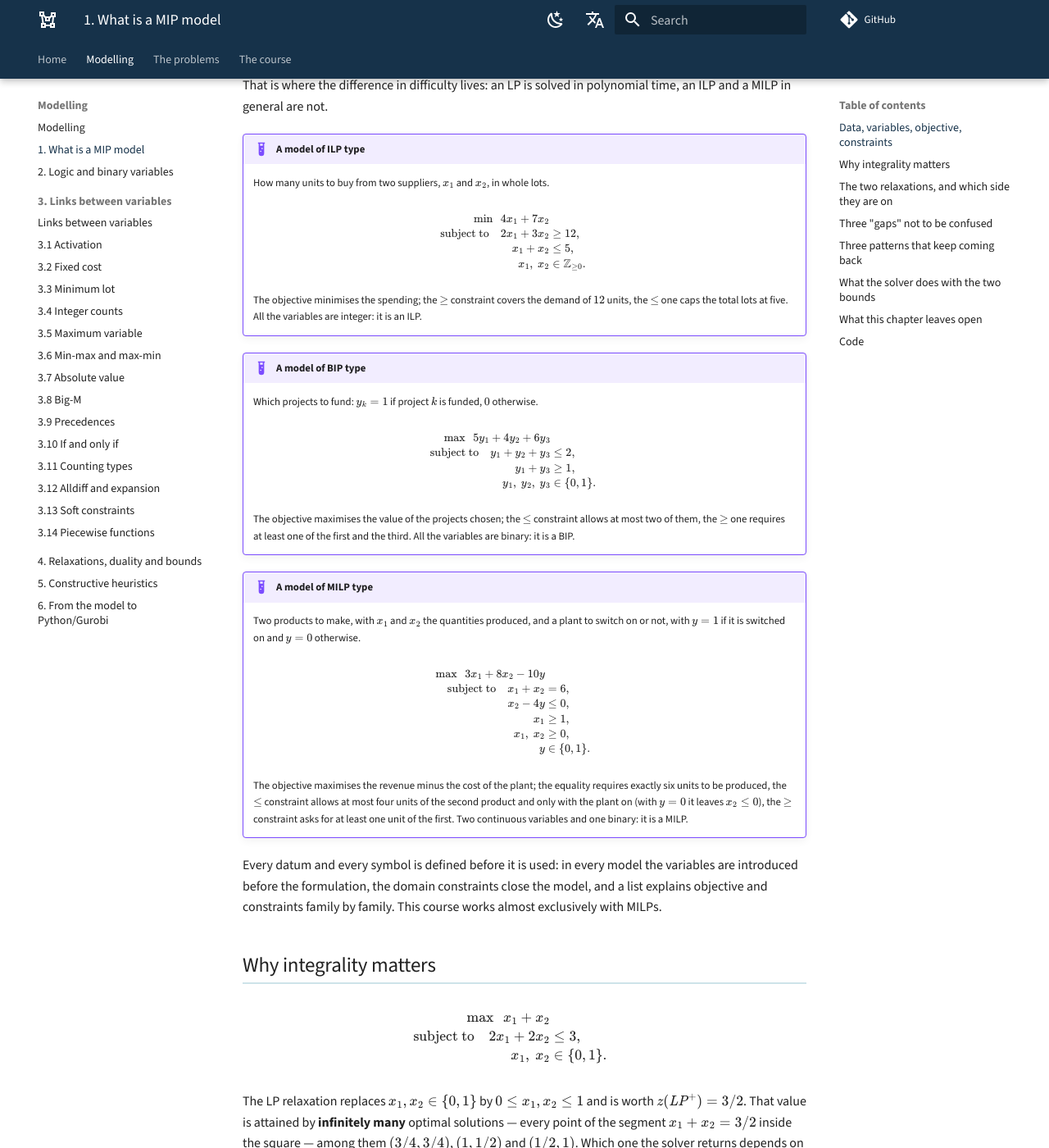
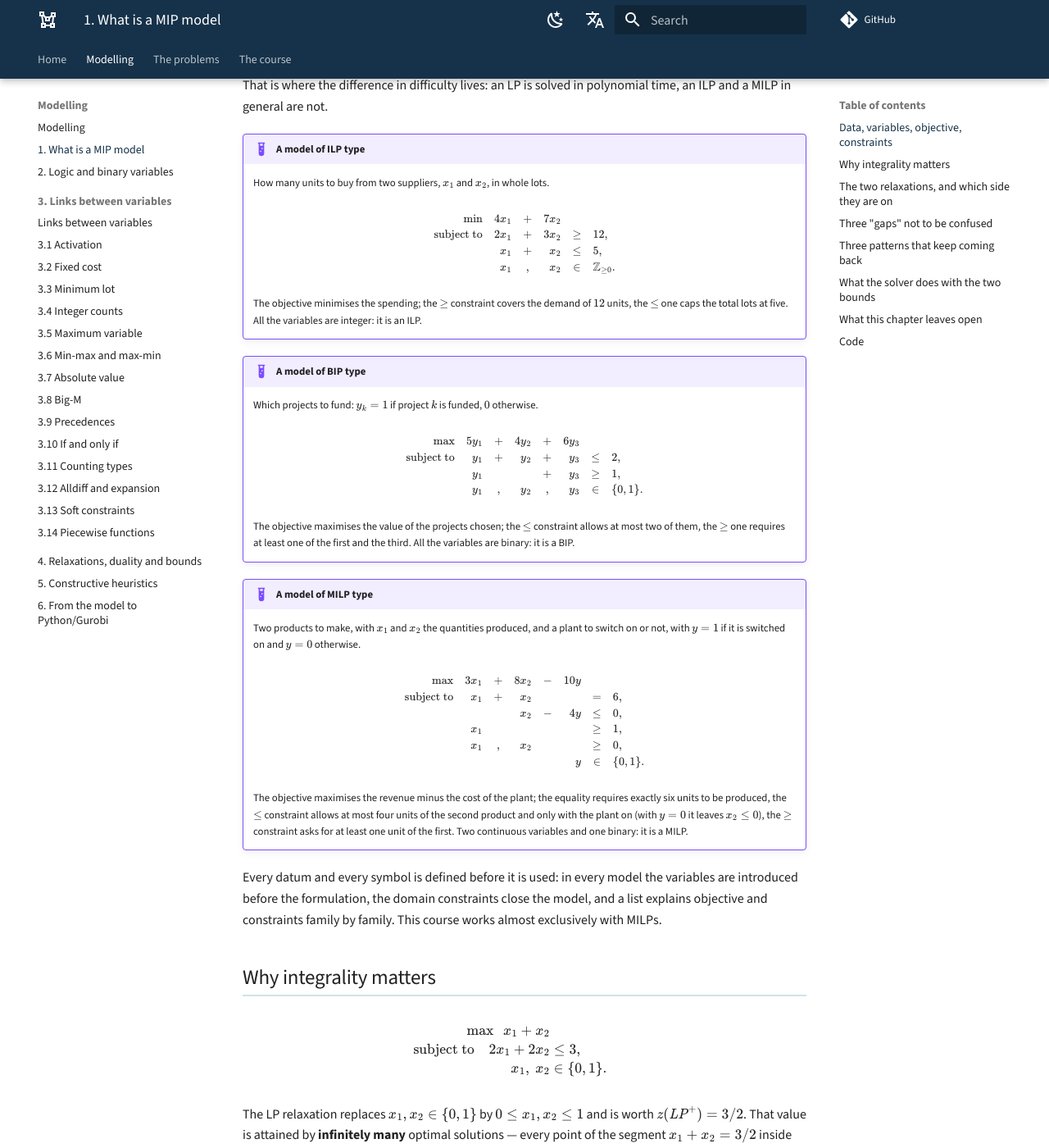
Before and after one commit to fabiofurini/mip-modelling, an MkDocs documentation site: the page built from docs/modelling-1.md, in a window 1280 px wide and 1400 px high, scrolled down 1148 px. Shown: the whole window at 82% size. Built offline with MkDocs 1.6.1 and Material for MkDocs 9.7.7, drawn with Linux system fonts in a browser that asks for light colours; comment, search, counter and statistics services are not loaded.

Commit message:
Models in columns: one column per variable, domain row included
- every variable has its own column, empty cells where it does not appear
- the domain row sits inside the array, with the commas in the sign column,
  so the variables stay aligned
- right-hand sides left-aligned, more space between rows and columns

Co-Authored-By: Claude Opus 5 (1M context) <noreply@anthropic.com>

```diff
--- a/docs/modelling-1.md
+++ b/docs/modelling-1.md
@@ -60,12 +60,12 @@ time, an ILP and a MILP in general are not.
     How many units to buy from two suppliers, $x_1$ and $x_2$, in whole lots.
 
     $$
-    \begin{aligned}
-    \min ~~ 4x_1 + 7x_2 & & \\
-    \text{subject to} \quad 2x_1 + 3x_2 &\ge 12, & \\
-    x_1 + x_2 &\le 5, & \\
-    x_1,\ x_2 &\in \mathbb{Z}_{\ge 0}. &
-    \end{aligned}
+    \begin{array}{r r c r c l}
+    \min & 4x_1 & + & 7x_2 &  & \\
+    \text{subject to} & 2x_1 & + & 3x_2 & \ge & 12,\\
+     & x_1 & + & x_2 & \le & 5,\\
+     & x_1 & , & x_2 & \in & \mathbb{Z}_{\ge 0}.
+    \end{array}
     $$
 
     The objective minimises the spending; the $\ge$ constraint covers the demand
@@ -76,12 +76,12 @@ time, an ILP and a MILP in general are not.
     Which projects to fund: $y_k = 1$ if project $k$ is funded, $0$ otherwise.
 
     $$
-    \begin{aligned}
-    \max ~~ 5y_1 + 4y_2 + 6y_3 & & \\
-    \text{subject to} \quad y_1 + y_2 + y_3 &\le 2, & \\
-    y_1 + y_3 &\ge 1, & \\
-    y_1,\ y_2,\ y_3 &\in \{0, 1\}. &
-    \end{aligned}
+    \begin{array}{r r c r c r c l}
+    \max & 5y_1 & + & 4y_2 & + & 6y_3 &  & \\
+    \text{subject to} & y_1 & + & y_2 & + & y_3 & \le & 2,\\
+     & y_1 &  &  & + & y_3 & \ge & 1,\\
+     & y_1 & , & y_2 & , & y_3 & \in & \{0, 1\}.
+    \end{array}
     $$
 
     The objective maximises the value of the projects chosen; the $\le$
@@ -94,14 +94,14 @@ time, an ILP and a MILP in general are not.
     otherwise.
 
     $$
-    \begin{aligned}
-    \max ~~ 3x_1 + 8x_2 - 10y & & \\
-    \text{subject to} \quad x_1 + x_2 &= 6, & \\
-    x_2 - 4y &\le 0, & \\
-    x_1 &\ge 1, & \\
-    x_1,\ x_2 &\ge 0, & \\
-    y &\in \{0, 1\}. &
-    \end{aligned}
+    \begin{array}{r r c r c r c l}
+    \max & 3x_1 & + & 8x_2 & - & 10y &  & \\
+    \text{subject to} & x_1 & + & x_2 &  &  & = & 6,\\
+     &  &  & x_2 & - & 4y & \le & 0,\\
+     & x_1 &  &  &  &  & \ge & 1,\\
+     & x_1 & , & x_2 &  &  & \ge & 0,\\
+     &  &  &  &  & y & \in & \{0, 1\}.
+    \end{array}
     $$
 
     The objective maximises the revenue minus the cost of the plant; the equality
```
